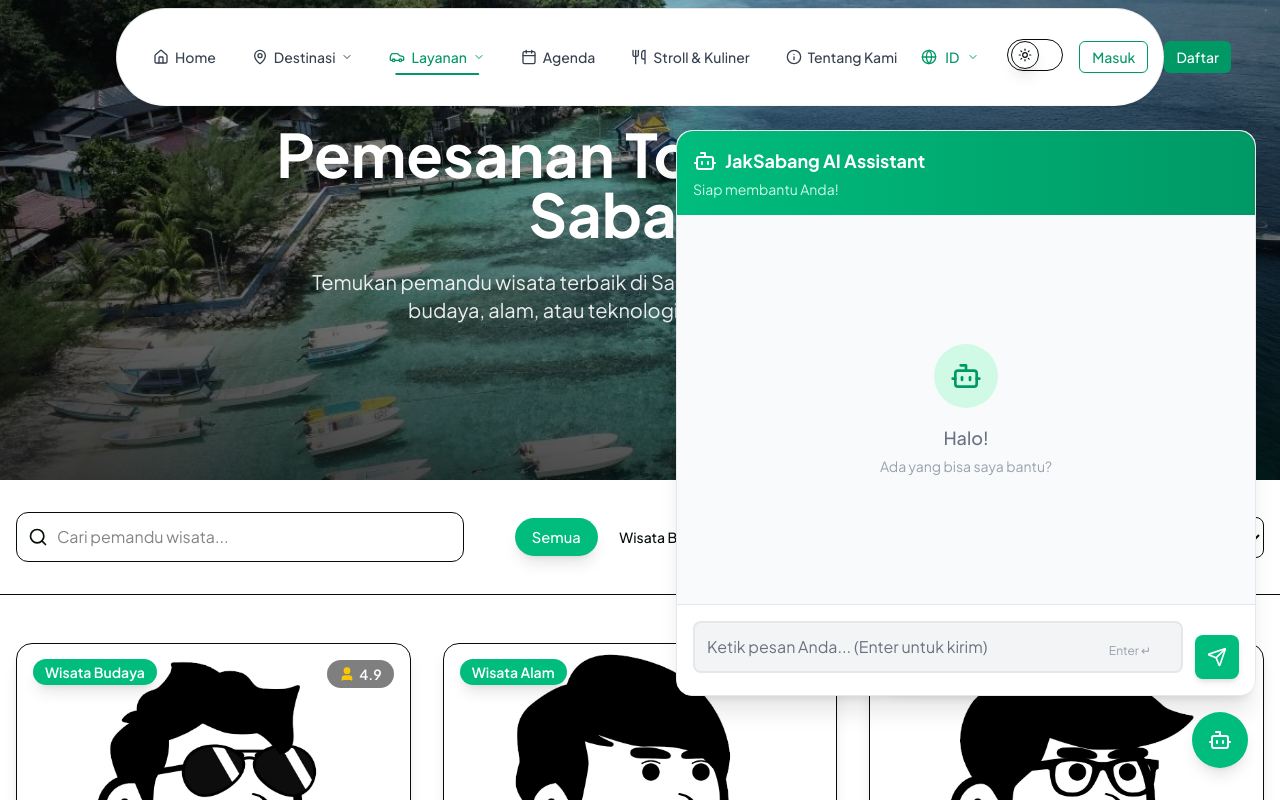
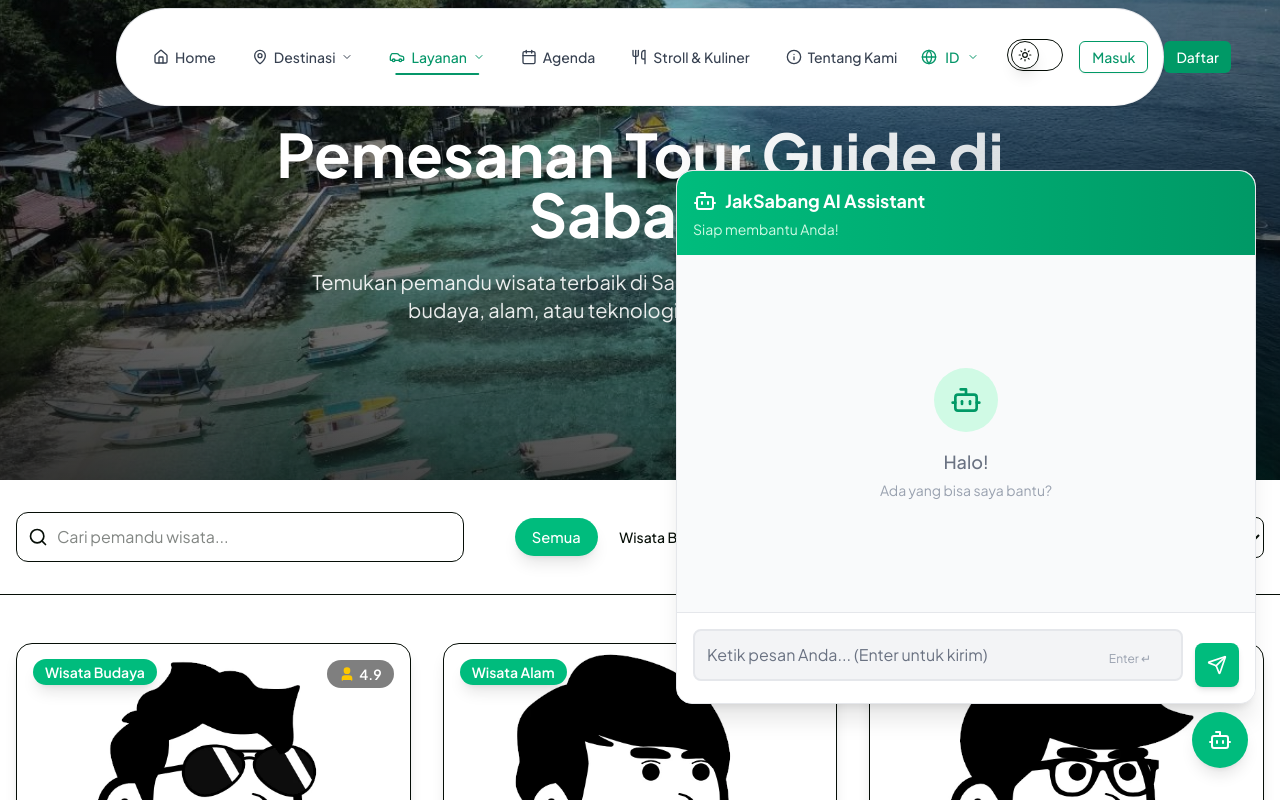
Before and after one commit to dianislami/SabangKarsa, a React (Vite) app: page /layanan/tourguide in a window 1280 px wide. Both pictures are taken after a click on the button 1220 px from the left and 740 px from the top of the page. Shown: the top 800 px of the page. Built offline with nearby package versions, Linux system fonts and the light colour scheme.

Commit message:
fix: bug ui overlay chatbot

```diff
--- a/src/components/chatbot/chatbot-button.tsx
+++ b/src/components/chatbot/chatbot-button.tsx
@@ -23,7 +23,7 @@ export function ChatbotButton({ navbar }: { navbar: RefObject<HTMLElement | null
         <>
             <ChatbotOverlay showOverlay={visibility} ref={overlayRef} navbar={navbar} button={buttonRef} />
 
-            <button ref={buttonRef} onClick={visibilityToggle} className="bg-emerald-500 hover:bg-emerald-600 dark:bg-emerald-600 dark:hover:bg-emerald-700 text-white z-10 shadow-lg hover:shadow-xl hover:scale-110 active:scale-95 transition-all duration-300 ease-out cursor-pointer fixed right-8 bottom-8 p-4 rounded-full">
+            <button ref={buttonRef} onClick={visibilityToggle} className="bg-emerald-500 hover:bg-emerald-600 dark:bg-emerald-600 dark:hover:bg-emerald-700 text-white z-50 shadow-lg hover:shadow-xl hover:scale-110 active:scale-95 transition-all duration-300 ease-out cursor-pointer fixed right-8 bottom-8 p-4 rounded-full">
                 <Bot className="w-6 h-6" />
             </button>
         </>
--- a/src/components/chatbot/chatbot-overlay.tsx
+++ b/src/components/chatbot/chatbot-overlay.tsx
@@ -8,7 +8,6 @@ export const ChatbotOverlay = forwardRef<HTMLDivElement, { showOverlay: boolean,
     const [overlayHeight, setOverlayHeight] = useState<number>(0);
     const [overlayWidth, setOverlayWidth] = useState<number>(580);
     const [elements, setElements] = useState<React.ReactNode[]>([]);
-    const [windowWidth, setWindowWidth] = useState(window.innerWidth);
     let token = localStorage.getItem("token")|| "";
 
     const callbot = () => {
@@ -47,18 +46,30 @@ export const ChatbotOverlay = forwardRef<HTMLDivElement, { showOverlay: boolean,
 
     useEffect(() => {
         const updateOverlayHeight = () => {
-            const navbarHeight = navbar.current?.clientHeight;
+            const navbarHeight = navbar.current?.clientHeight || 64; // fallback to 64px
             const windowHeight = window.innerHeight;
             const buttonEl = button.current;
             const buttonRect = buttonEl?.getBoundingClientRect();
 
-            if (buttonRect && navbarHeight) {
+            if (buttonRect) {
                 const buttonPosY = window.innerHeight - buttonRect.bottom;
                 const buttonStyle = window.getComputedStyle(buttonEl as Element);
-                const buttonPT = Number(buttonStyle.getPropertyValue("padding-top").replace("px", ""));
-                const height = windowHeight - navbarHeight - buttonRect.height - buttonPosY - (buttonPT * 2);
+                const buttonPT = Number(buttonStyle.getPropertyValue("padding-top").replace("px", "")) || 16;
+                const height = Math.max(400, windowHeight - navbarHeight - buttonRect.height - buttonPosY - (buttonPT * 2) - 32); // Added margin and minimum height
+
+                console.log('Overlay height calculation:', {
+                    windowHeight,
+                    navbarHeight,
+                    buttonHeight: buttonRect.height,
+                    buttonPosY,
+                    buttonPT,
+                    calculatedHeight: height
+                });
 
                 setOverlayHeight(height);
+            } else {
+                // Fallback when button rect is not available
+                setOverlayHeight(500);
             }
         }
 
@@ -67,26 +78,18 @@ export const ChatbotOverlay = forwardRef<HTMLDivElement, { showOverlay: boolean,
         window.addEventListener("resize", updateOverlayHeight);
 
         return () => window.removeEventListener("resize", updateOverlayHeight);
-    }, [navbar, button]);
+    }, [navbar, button, showOverlay]); // Added showOverlay as dependency
 
     useEffect(() => {
-        const overlayRef = ref as RefObject<HTMLDivElement>;
-
         const updateOverlayWidth = () => {
             const currentWidth = window.innerWidth;
 
-            setWindowWidth(currentWidth);
-
-            if (windowWidth < 640) {
-                const overlayPadX = Number(window.getComputedStyle(overlayRef.current).getPropertyValue("right").replace("px", ""));
-                const overlayCurrentWidth = Math.abs(windowWidth - overlayPadX);
-                const newOverlayWidth = Math.abs(windowWidth - (overlayCurrentWidth * 2));
-
-                setOverlayWidth(newOverlayWidth);
-
-                console.log(`padX: ${overlayPadX}; OCurW: ${overlayCurrentWidth}; WinW: ${windowWidth}; width: ${newOverlayWidth}`);
-            }
-            else {
+            if (currentWidth < 640) {
+                // For mobile, use most of the screen width with some padding
+                const padding = 32; // 16px on each side
+                setOverlayWidth(currentWidth - padding);
+            } else {
+                // For desktop, use fixed width
                 setOverlayWidth(580);
             }
         }
@@ -96,10 +99,23 @@ export const ChatbotOverlay = forwardRef<HTMLDivElement, { showOverlay: boolean,
         window.addEventListener("resize", updateOverlayWidth);
 
         return () => window.removeEventListener("resize", updateOverlayWidth);
-    }, [ref, windowWidth])
+    }, []) // Removed dependency on windowWidth to prevent infinite loop
 
     return (
-        <div ref={ref} className={`bg-white dark:bg-gray-800 overflow-hidden rounded-2xl shadow-xl border border-gray-200 dark:border-gray-700 fixed right-6 bottom-26 z-10 transition-all duration-500 ease-in-out ${showOverlay ? 'translate-x-0 opacity-100' : 'translate-x-full opacity-0'}`} style={{ height: `${overlayHeight}px`, width: `${overlayWidth}px` }}>
+        <div
+            ref={ref}
+            className={`bg-white dark:bg-gray-800 overflow-hidden rounded-2xl shadow-xl border border-gray-200 dark:border-gray-700 fixed z-40 transition-all duration-500 ease-in-out ${
+                showOverlay
+                    ? 'translate-x-0 opacity-100 visible scale-100'
+                    : 'translate-x-full opacity-0 invisible scale-95'
+            }`}
+            style={{
+                height: overlayHeight > 0 ? `${overlayHeight}px` : '500px',
+                width: `${overlayWidth}px`,
+                right: '24px',
+                bottom: '96px' // 6rem = 96px for bottom-24
+            }}
+        >
             <div className="flex flex-col w-full h-full">
                 {/* Header */}
                 <div className="bg-gradient-to-r from-emerald-500 to-emerald-600 dark:from-emerald-600 dark:to-emerald-700 p-4 rounded-t-2xl">
```
